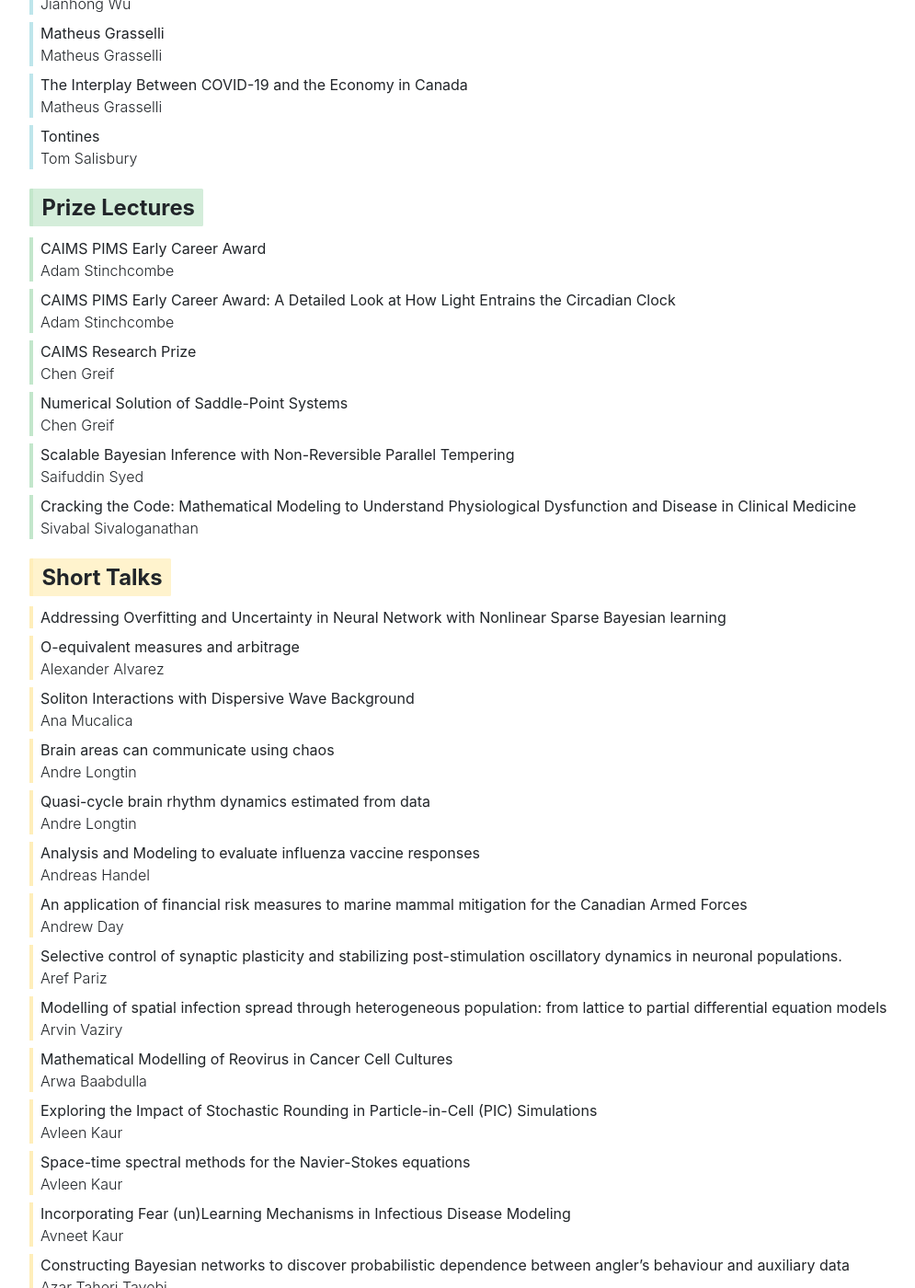
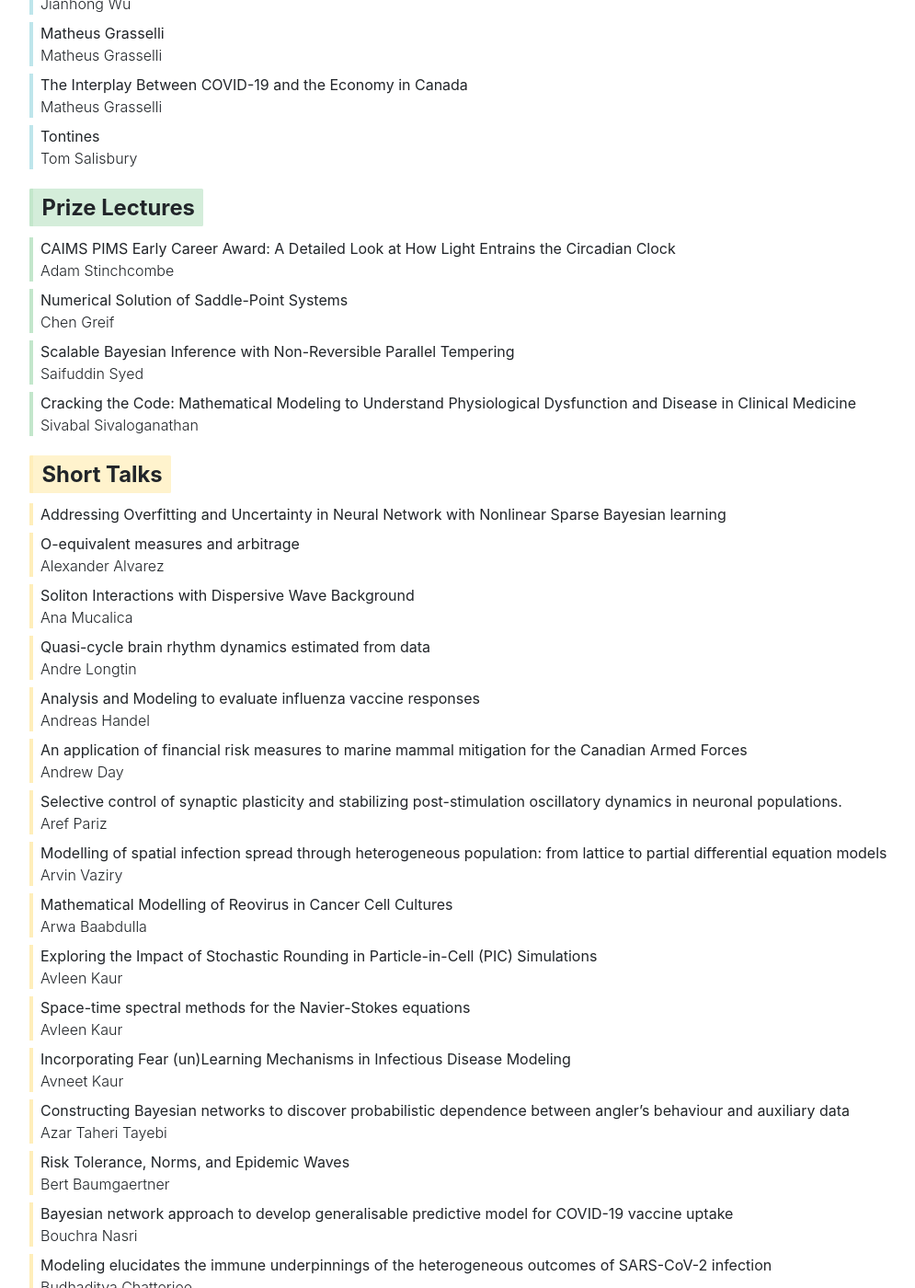
Before and after one commit to caims2023/caims2023.github.io, a Jekyll site: the page built from talks/index.md, in a window 1280 px wide and 1400 px high, scrolled down 777 px. Shown: the whole window at 92% size, without its empty margins (53-1048 px from the left). Built offline with Jekyll 4.4.1, drawn with Linux system fonts in a browser that asks for light colours; some of the changed text lies outside the part shown.

```diff
--- a/_talks/adam-stinchcombe-caims-pims-early-career-award.md
+++ /dev/null
@@ -1,8 +0,0 @@
----
-speakers:
-  - Adam Stinchcombe
-name: "CAIMS PIMS Early Career Award"
-categories:
-  - Prize Lectures
-hide: no
----
--- a/_talks/chen-greif-caims-research-prize.md
+++ /dev/null
@@ -1,8 +0,0 @@
----
-speakers:
-  - Chen Greif
-name: "CAIMS Research Prize"
-categories:
-  - Prize Lectures
-hide: no
----
```
Also changed, not shown: _talks/andre-longtin-brain-areas-can-communicate-using-chaos.md (deleted, +0 -9 lines), _talks/joseph-baafi-modelling-the-impact-of-seasonality-on-mosquito-population-dynamics:-insights-for-vector-control-strategies..md (deleted, +0 -9 lines), location/index.md (+8 -0 lines), location/campusmap.jpeg (added).
